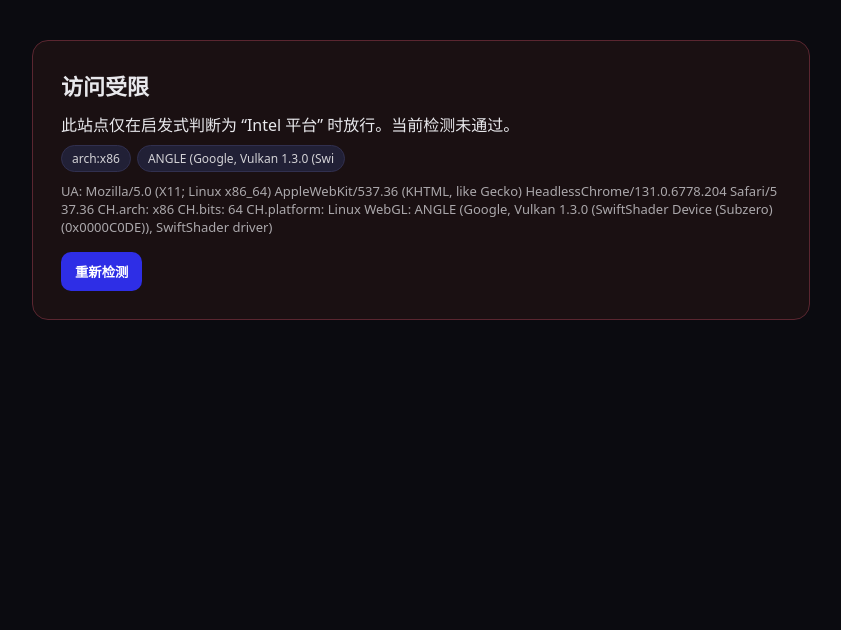
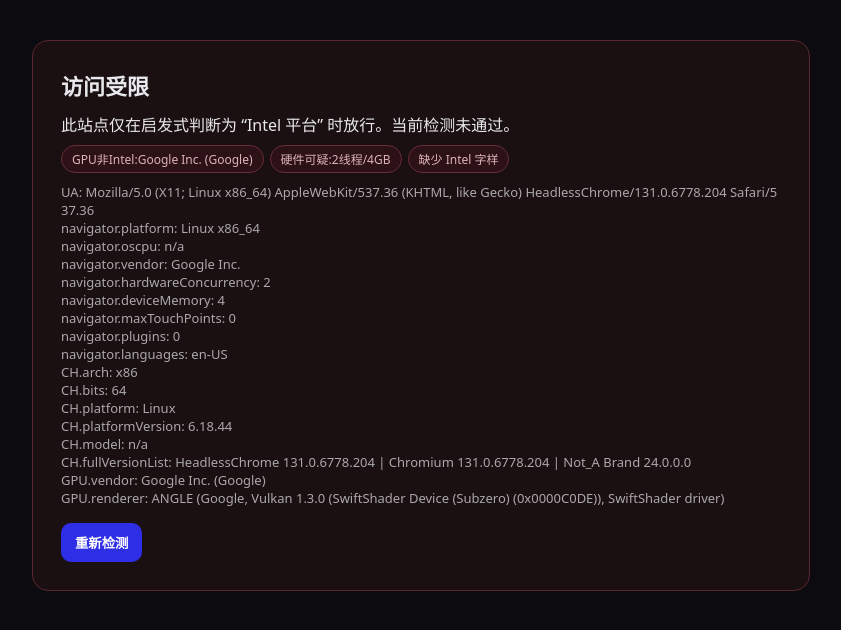
Before and after one commit to weidakuang/Aurix, a plain HTML site: page index.html in a window 1280 px wide. Shown: the whole page, without its empty margins (219-1060 px from the left). Drawn offline with Linux system fonts and the light colour scheme.

Commit message:
Strengthen Intel gating heuristics

```diff
--- a/index.html
+++ b/index.html
@@ -11,10 +11,12 @@
     .fail{border-color:#5a2630;background:#1a1012}
     h1{margin:0 0 12px;font-size:22px}
     p{margin:10px 0 0 0;line-height:1.6}
-    .meta{opacity:.7;font-size:13px;margin-top:10px;word-break:break-all}
+    .meta{opacity:.7;font-size:13px;margin-top:10px;word-break:break-all;white-space:pre-wrap}
     .hide{display:none}
     button{background:#2e2ee6;color:#fff;border:none;border-radius:10px;padding:10px 14px;font-weight:600;cursor:pointer;margin-top:16px}
     .tag{display:inline-block;background:#22223a;border:1px solid #343456;border-radius:999px;padding:4px 10px;margin:6px 6px 0 0;font-size:12px;opacity:.9}
+    .tag.positive{border-color:#2f6b2f;background:#142314;color:#b9f0b9}
+    .tag.negative{border-color:#70303a;background:#2e1217;color:#f3c5cb}
   </style>
 </head>
 <body>
@@ -39,58 +41,202 @@
       try{
         if(navigator.userAgentData&&navigator.userAgentData.getHighEntropyValues){
           const r=await navigator.userAgentData.getHighEntropyValues(["architecture","bitness","platform","platformVersion","fullVersionList","model"]);
-          return r
+          if(r&&r.fullVersionList&&!Array.isArray(r.fullVersionList)){
+            r.fullVersionList=[];
+          }
+          return r;
         }
       }catch(e){}
-      return null
+      return null;
     }
-    function getWebGLRenderer(){
+
+    function getWebGLInfo(){
       try{
-        const c=document.createElement("canvas")
-        const gl=c.getContext("webgl")||c.getContext("experimental-webgl")
-        if(!gl) return null
-        const ext=gl.getExtension("WEBGL_debug_renderer_info")
-        if(ext){
-          return gl.getParameter(ext.UNMASKED_RENDERER_WEBGL)
+        const canvas=document.createElement("canvas");
+        const gl=canvas.getContext("webgl")||canvas.getContext("experimental-webgl");
+        if(!gl) return {vendor:"",renderer:""};
+        const debugInfo=gl.getExtension("WEBGL_debug_renderer_info");
+        if(debugInfo){
+          const vendor=gl.getParameter(debugInfo.UNMASKED_VENDOR_WEBGL)||"";
+          const renderer=gl.getParameter(debugInfo.UNMASKED_RENDERER_WEBGL)||"";
+          return {vendor,renderer};
         }
-        return gl.getParameter(gl.RENDERER)
-      }catch(e){return null}
+        return {
+          vendor:gl.getParameter(gl.VENDOR)||"",
+          renderer:gl.getParameter(gl.RENDERER)||""
+        };
+      }catch(e){
+        return {vendor:"",renderer:""};
+      }
     }
-    function tag(el,txt){const s=document.createElement("span");s.className="tag";s.textContent=txt;el.appendChild(s)}
+
+    function tag(el,txt,variant){
+      const s=document.createElement("span");
+      s.className="tag"+(variant?" "+variant:"");
+      s.textContent=txt;
+      el.appendChild(s);
+    }
+
+    function shortText(str,limit=38){
+      if(!str) return "";
+      return str.length>limit?str.slice(0,limit-1)+"…":str;
+    }
+
     (async ()=>{
-      const pass=document.getElementById("pass")
-      const fail=document.getElementById("fail")
-      const passTags=document.getElementById("passTags")
-      const failTags=document.getElementById("failTags")
-      const passMeta=document.getElementById("passMeta")
-      const failMeta=document.getElementById("failMeta")
+      const pass=document.getElementById("pass");
+      const fail=document.getElementById("fail");
+      const passTags=document.getElementById("passTags");
+      const failTags=document.getElementById("failTags");
+      const passMeta=document.getElementById("passMeta");
+      const failMeta=document.getElementById("failMeta");
 
-      const hints=await getUAHints()
-      const arch=(hints&&hints.architecture)||""
-      const bitness=(hints&&hints.bitness)||""
-      const platform=(hints&&hints.platform)||""
-      const uastr=(navigator.userAgent||"")
-      const renderer=getWebGLRenderer()||""
+      const hints=await getUAHints();
+      const arch=hints&&hints.architecture||"";
+      const bitness=hints&&hints.bitness||"";
+      const platformHint=hints&&hints.platform||"";
+      const platformVersion=hints&&hints.platformVersion||"";
+      const model=hints&&hints.model||"";
+      const fullVersionList=hints&&Array.isArray(hints.fullVersionList)?hints.fullVersionList:[];
+      const brandTokens=fullVersionList.map(item=>(item.brand||"?")+" "+(item.version||"")).map(str=>str.trim()).filter(Boolean);
 
-      let likelyIntel=false
-      const archIsX86=/^x86|x64|amd64|ia32$/i.test(arch)||/Win64|WOW64|x86_64|x64/i.test(uastr)
-      const rendererHasIntel=/intel/i.test(renderer)
-      if(archIsX86&&rendererHasIntel) likelyIntel=true
+      const uastr=navigator.userAgent||"";
+      const legacyPlatform=navigator.platform||"";
+      const oscpu=navigator.oscpu||"";
+      const vendorNav=navigator.vendor||"";
+      const hardwareConcurrency=Math.max(0,navigator.hardwareConcurrency||0);
+      const deviceMemoryRaw=navigator.deviceMemory;
+      const deviceMemory=typeof deviceMemoryRaw==="number"&&deviceMemoryRaw>0?deviceMemoryRaw:0;
+      const maxTouchPoints=Math.max(0,navigator.maxTouchPoints||0);
+      const languages=Array.isArray(navigator.languages)?navigator.languages.join(", "):"";
+      const pluginCount=navigator.plugins&&navigator.plugins.length||0;
 
-      const meta=`UA: ${uastr}\nCH.arch: ${arch}\nCH.bits: ${bitness}\nCH.platform: ${platform}\nWebGL: ${renderer}`
+      const glInfo=getWebGLInfo();
+      const vendor=glInfo.vendor||"";
+      const renderer=glInfo.renderer||"";
+
+      const combinedText=[uastr,platformHint,legacyPlatform,oscpu,model,vendor,renderer,vendorNav].join(" ");
+      const combinedLower=combinedText.toLowerCase();
+
+      const archIsX86=/^x(86|64)|amd64|ia32$/i.test(arch)||/win64|wow64|x86_64|x64|amd64|ia32/.test(uastr.toLowerCase());
+      const archFromPlatform=/x86|x64|amd64|win32|win64|intel|macintel/.test(legacyPlatform.toLowerCase());
+      const rendererHasIntel=/intel/.test(renderer.toLowerCase());
+      const vendorHasIntel=/intel/.test(vendor.toLowerCase());
+      const gpuLooksIntel=vendorHasIntel||rendererHasIntel;
+      const hasIntelWord=/intel/.test(combinedLower);
+      const brandsMentionIntel=brandTokens.some(t=>/intel/i.test(t));
+      const suspiciousArm=/(arm|aarch|apple silicon|\bm[1-4]\b|snapdragon|qualcomm|mediatek|exynos|kirin|tensor|adreno|powervr|apple gpu)/.test(combinedLower);
+      const suspiciousAmd=/(amd|ryzen|radeon)/.test(combinedLower);
+      const looksMobile=/(android|iphone|ipad|mobile|tablet)/.test(combinedLower)||maxTouchPoints>3;
+      const hasTouch=maxTouchPoints>0;
+      const hardwareDesktop=hardwareConcurrency>=4&&deviceMemory>=4;
+
+      let score=0;
+      if(archIsX86) score+=3;
+      if(archFromPlatform) score+=2;
+      if(gpuLooksIntel) score+=6;
+      if(hasIntelWord) score+=2;
+      if(brandsMentionIntel) score+=1;
+      if(hardwareDesktop) score+=1;
+      if(!suspiciousArm) score+=1;
+      if(!looksMobile) score+=1;
+      if(pluginCount>0) score+=1;
+      if(!suspiciousAmd) score+=1;
+
+      let penalty=0;
+      if(!archIsX86&&!archFromPlatform) penalty+=2;
+      if(suspiciousArm) penalty+=5;
+      if(suspiciousAmd) penalty+=3;
+      if(looksMobile) penalty+=2;
+      if(hasTouch) penalty+=1;
+
+      const likelyIntel=gpuLooksIntel&&score-penalty>=7;
+
+      const metaLines=[
+        `UA: ${uastr}`,
+        `navigator.platform: ${legacyPlatform||"n/a"}`,
+        `navigator.oscpu: ${oscpu||"n/a"}`,
+        `navigator.vendor: ${vendorNav||"n/a"}`,
+        `navigator.hardwareConcurrency: ${hardwareConcurrency||"n/a"}`,
+        `navigator.deviceMemory: ${deviceMemory||"n/a"}`,
+        `navigator.maxTouchPoints: ${maxTouchPoints}`,
+        `navigator.plugins: ${pluginCount}`,
+        `navigator.languages: ${languages||"n/a"}`,
+        `CH.arch: ${arch||"n/a"}`,
+        `CH.bits: ${bitness||"n/a"}`,
+        `CH.platform: ${platformHint||"n/a"}`,
+        `CH.platformVersion: ${platformVersion||"n/a"}`,
+        `CH.model: ${model||"n/a"}`,
+        `CH.fullVersionList: ${brandTokens.join(" | ")||"n/a"}`,
+        `GPU.vendor: ${vendor||"n/a"}`,
+        `GPU.renderer: ${renderer||"n/a"}`
+      ].join("\n");
+
+      const passTokens=[];
+      const failTokens=[];
+      const archLabel=arch||legacyPlatform||"未知";
+      const gpuDescriptor=vendor||renderer||"未知GPU";
+      const hardwareSummary=`${hardwareConcurrency||"?"}线程/${deviceMemory?deviceMemory+"GB":"?GB"}`;
+
+      if(archIsX86||archFromPlatform){
+        passTokens.push(`架构:${archLabel}`);
+      }else{
+        failTokens.push(`架构异常:${archLabel}`);
+      }
+
+      if(gpuLooksIntel){
+        passTokens.push(`GPU:${shortText(gpuDescriptor)}`);
+      }else{
+        failTokens.push(`GPU非Intel:${shortText(gpuDescriptor)||"无数据"}`);
+      }
+
+      if(!suspiciousArm){
+        passTokens.push("无ARM痕迹");
+      }else{
+        failTokens.push("检测到ARM/非Intel特征");
+      }
+
+      if(!suspiciousAmd){
+        passTokens.push("无AMD痕迹");
+      }else{
+        failTokens.push("检测到AMD标记");
+      }
+
+      if(!looksMobile){
+        passTokens.push("非移动端特征");
+      }else{
+        failTokens.push("疑似移动设备");
+      }
+
+      if(hardwareDesktop){
+        passTokens.push(hardwareSummary);
+      }else{
+        failTokens.push(`硬件可疑:${hardwareSummary}`);
+      }
+
+      if(hasIntelWord||brandsMentionIntel){
+        passTokens.push("环境存在 Intel 字样");
+      }else{
+        failTokens.push("缺少 Intel 字样");
+      }
+
+      if(pluginCount>0){
+        passTokens.push(`插件:${pluginCount}`);
+      }
+
+      if(!failTokens.length){
+        failTokens.push("未满足 Intel 审核规则");
+      }
+
       if(likelyIntel){
-        tag(passTags,arch||"arch:unknown")
-        tag(passTags,bitness||"bits:?")
-        if(renderer) tag(passTags,renderer.slice(0,32))
-        passMeta.textContent=meta
-        pass.classList.remove("hide")
+        passTokens.forEach(t=>tag(passTags,t,"positive"));
+        passMeta.textContent=metaLines;
+        pass.classList.remove("hide");
       }else{
-        if(arch) tag(failTags,"arch:"+arch)
-        if(renderer) tag(failTags,renderer.slice(0,32))
-        failMeta.textContent=meta
-        fail.classList.remove("hide")
+        failTokens.forEach(t=>tag(failTags,t,"negative"));
+        failMeta.textContent=metaLines;
+        fail.classList.remove("hide");
       }
-    })()
+    })();
   </script>
 </body>
 </html>
```
